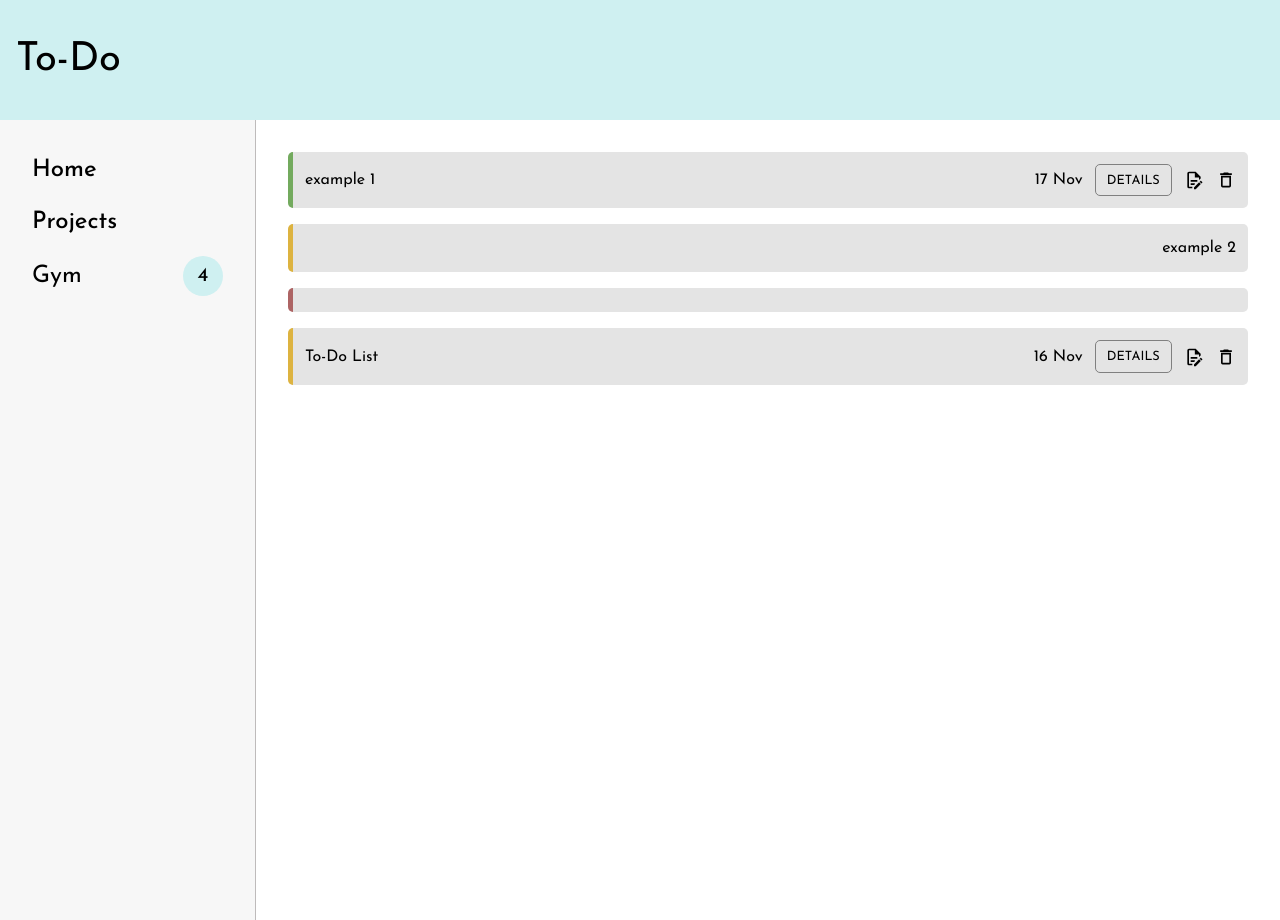
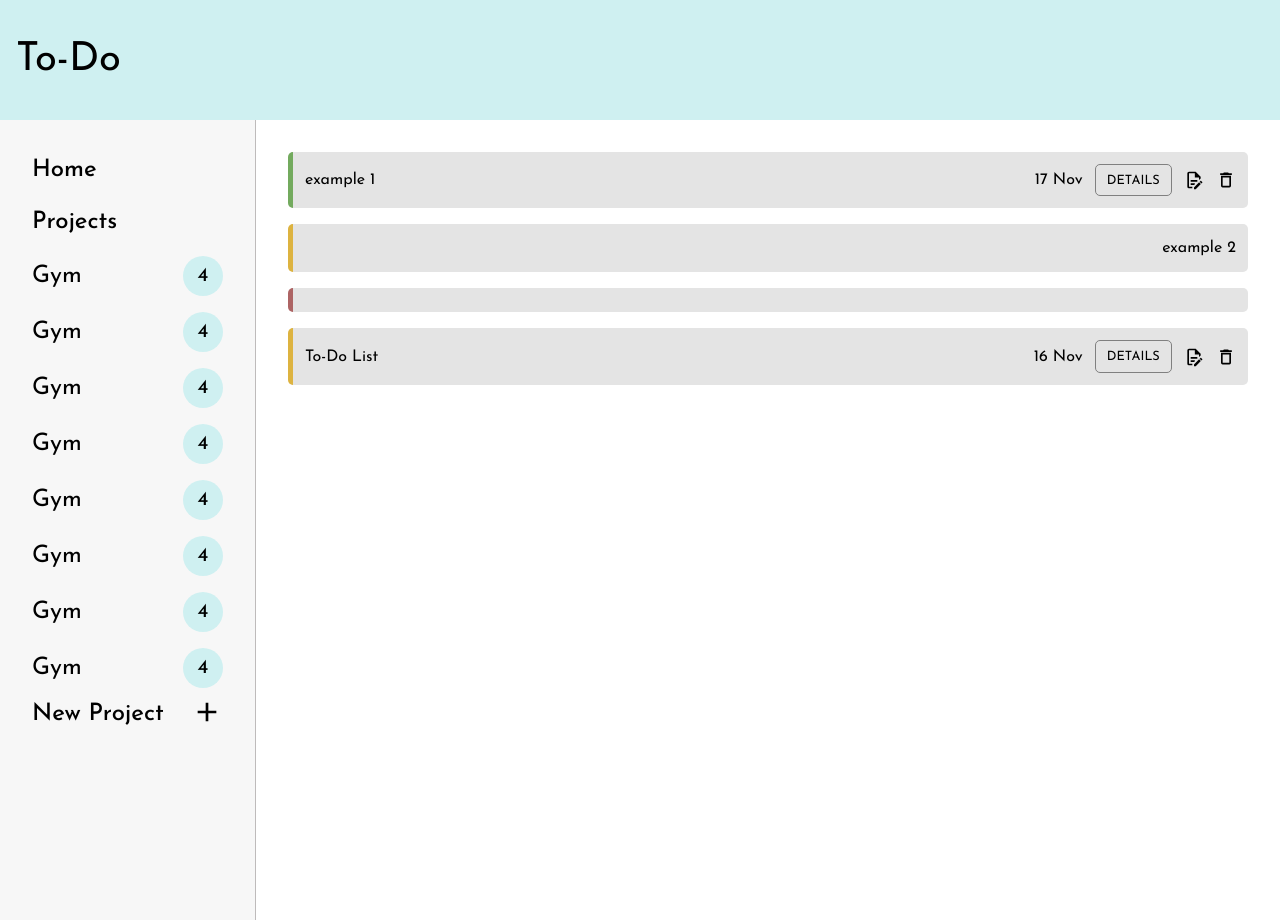
Before and after one commit to ryantohhr/to-do, a website built with webpack: page src/index.html in a window 1280 px wide. Built offline with nearby package versions, Linux system fonts and the light colour scheme; a web font is replaced by a local one.

Commit message:
Made projects scrollable and new project div

```diff
--- a/src/index.html
+++ b/src/index.html
@@ -17,12 +17,68 @@
             <header>
                 Home
             </header>
+            <header>Projects</header>
             <div class="projects">
-                <header>Projects</header>
                 <div>
                     Gym
                     <div>4</div>
                 </div>
+                <div>
+                    Gym
+                    <div>4</div>
+                </div>
+                <div>
+                    Gym
+                    <div>4</div>
+                </div>
+                <div>
+                    Gym
+                    <div>4</div>
+                </div>
+                <div>
+                    Gym
+                    <div>4</div>
+                </div>
+                <div>
+                    Gym
+                    <div>4</div>
+                </div>
+                <div>
+                    Gym
+                    <div>4</div>
+                </div>
+                <div>
+                    Gym
+                    <div>4</div>
+                </div>
+                <div>
+                    Gym
+                    <div>4</div>
+                </div>
+                <div>
+                    Gym
+                    <div>4</div>
+                </div>
+                <div>
+                    Gym
+                    <div>4</div>
+                </div>
+                <div>
+                    Gym
+                    <div>4</div>
+                </div>
+                <div>
+                    Gym
+                    <div>4</div>
+                </div>
+                <div>
+                    Gym
+                    <div>4</div>
+                </div>
+            </div>
+            <div class="new-project">
+                New Project
+                <svg xmlns="http://www.w3.org/2000/svg" viewBox="0 0 24 24"><title>plus</title><path d="M19,13H13V19H11V13H5V11H11V5H13V11H19V13Z" /></svg>
             </div>
         </nav>
         <div id="content">
--- a/src/style.css
+++ b/src/style.css
@@ -66,9 +66,10 @@ nav {
     background-color: #f7f7f7;
     border-right: 1px solid #bebbbb;
     font-size: 1.5rem;
+    overflow: hidden;
 }
 
-nav > header, nav > div > header {
+nav > header, nav > div > header, div.new-project {
     padding: 0.5rem;
     font-weight: 500;
 }
@@ -100,6 +101,21 @@ div.projects > div:hover {
 div.projects {
     display: flex;
     flex-direction: column;
+    overflow: scroll;
+    height: 55vh;
+}
+
+div.new-project {
+  display: flex;
+  justify-content: space-between;
+}
+
+div.new-project > svg {
+  height: 2rem;
+}
+
+::-webkit-scrollbar {
+  display: none;
 }
 
 div#content {
```
